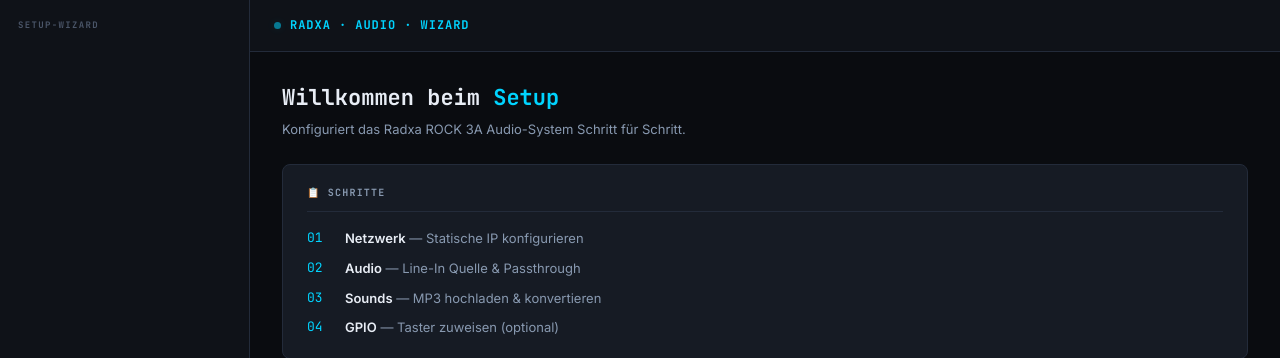
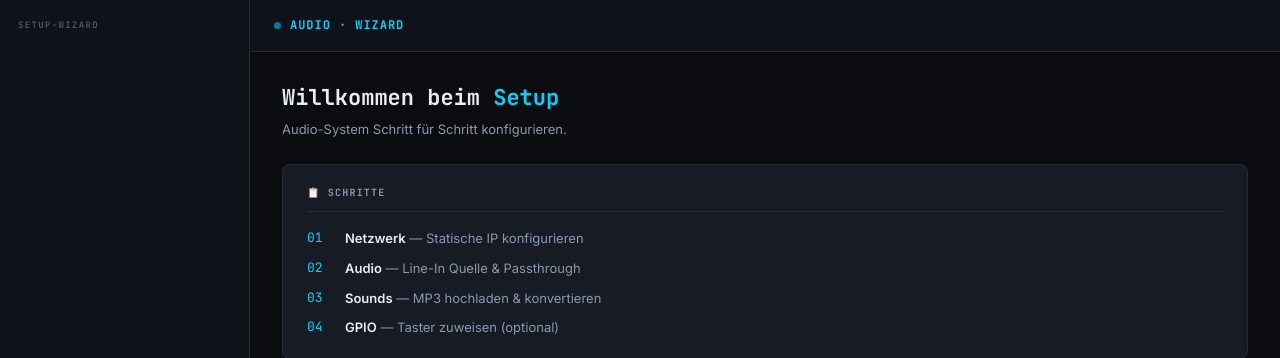
Before and after one commit to dockr69/raspi_app, a Flask app: page / in a window 1280 px wide. Shown: the top 358 px of the page. Run offline with Flask 3, Linux system fonts and the light colour scheme; data that the repository does not hold is empty; parts of the project's set-up code (start-up, migrations or seed data) failed here and were passed over.

Commit message:
UI: Radxa-Bezeichnung aus der Website entfernt
Co-Authored-By: Claude Sonnet 4.6 <noreply@anthropic.com>

```diff
--- a/templates/index.html
+++ b/templates/index.html
@@ -3,7 +3,7 @@
 <head>
 <meta charset="UTF-8">
 <meta name="viewport" content="width=device-width, initial-scale=1.0">
-<title>Radxa · Audio Setup</title>
+<title>Audio Setup</title>
 <link rel="preconnect" href="https://fonts.googleapis.com">
 <link href="https://fonts.googleapis.com/css2?family=JetBrains+Mono:wght@400;500;600;700&family=Inter:wght@300;400;500;600&display=swap" rel="stylesheet">
 <style>
@@ -272,7 +272,7 @@ input[type=range]{accent-color:var(--acc);width:100%;cursor:pointer;height:4px}
 ══════════════════════════════════════════ -->
 <div id="view-status">
   <div class="ds-topbar">
-    <div class="tlogo"><div class="tpulse"></div>RADXA · AUDIO</div>
+    <div class="tlogo"><div class="tpulse"></div>AUDIO</div>
     <div class="tsep"></div>
     <div class="tchip" id="ds-chip-static">IP: <b id="ds-static-ip-chip">–</b></div>
     <div class="tchip">Service: <b>10.0.0.10</b></div>
@@ -418,7 +418,7 @@ input[type=range]{accent-color:var(--acc);width:100%;cursor:pointer;height:4px}
 
   <div class="main">
     <header class="topbar">
-      <div class="tlogo"><div class="tpulse"></div>RADXA · AUDIO · WIZARD</div>
+      <div class="tlogo"><div class="tpulse"></div>AUDIO · WIZARD</div>
       <div class="tsep"></div>
       <button class="tbtn" id="btn-to-dashboard" onclick="openDashboard()" style="display:none" title="Zum Status">←</button>
     </header>
@@ -429,7 +429,7 @@ input[type=range]{accent-color:var(--acc);width:100%;cursor:pointer;height:4px}
       <div class="pane active" id="pane-0">
         <div style="margin-bottom:24px">
           <div style="font-family:var(--mono);font-size:22px;font-weight:700;color:var(--text)">Willkommen beim <span style="color:var(--acc)">Setup</span></div>
-          <div style="font-size:13px;color:var(--t2);margin-top:4px">Konfiguriert das Radxa ROCK 3A Audio-System Schritt für Schritt.</div>
+          <div style="font-size:13px;color:var(--t2);margin-top:4px">Audio-System Schritt für Schritt konfigurieren.</div>
         </div>
         <div class="card">
           <div class="card-title">📋 Schritte</div>
@@ -570,7 +570,7 @@ input[type=range]{accent-color:var(--acc);width:100%;cursor:pointer;height:4px}
         <div class="card">
           <div class="card-title">🎧 Combo Jack / Headset (3,5 mm TRRS)</div>
           <div style="font-size:12px;color:var(--t2);margin-bottom:14px">
-            Radxa ROCK 3A, 4C+ und andere Boards mit kombiniertem Headset-Anschluss benötigen
+            Boards mit kombiniertem Headset-Anschluss (3A, 4C+, …) benötigen
             das <b style="color:var(--text)">Headset-Profil</b>, damit der Eingang (Mikrofon/Line-In)
             am 3,5-mm-Anschluss aktiv ist.
           </div>
@@ -1334,7 +1334,7 @@ init();
   window.toggleTerminal = toggleTerminal;
 
   // Willkommensnachricht
-  appendLine('Radxa Audio · Web-Terminal', 'info');
+  appendLine('Audio Konfigurator · Web-Terminal', 'info');
   appendLine('Läuft als root auf dem Gerät. Befehle direkt eingeben.', 'info');
   appendLine('', '');
 
```
